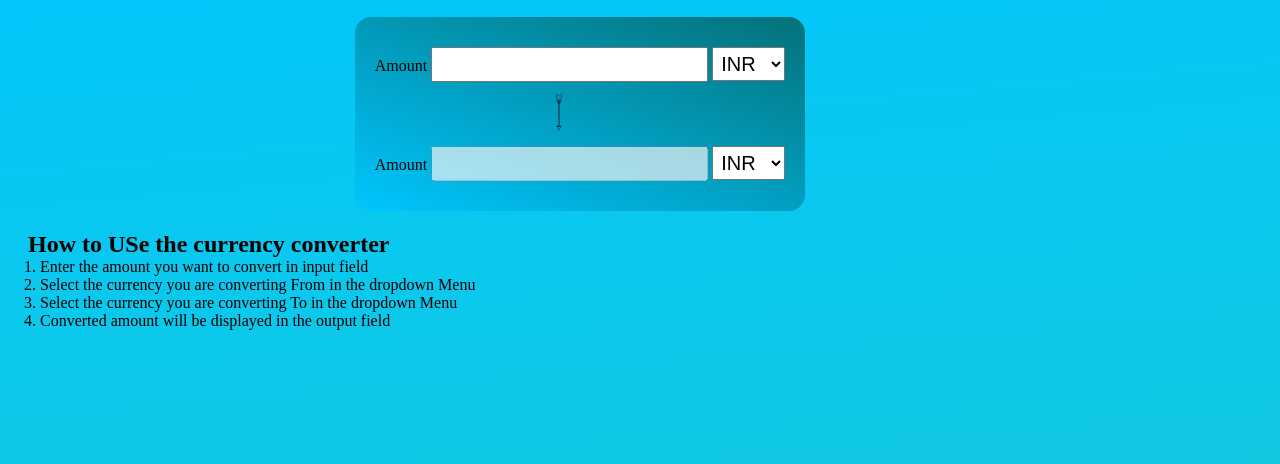
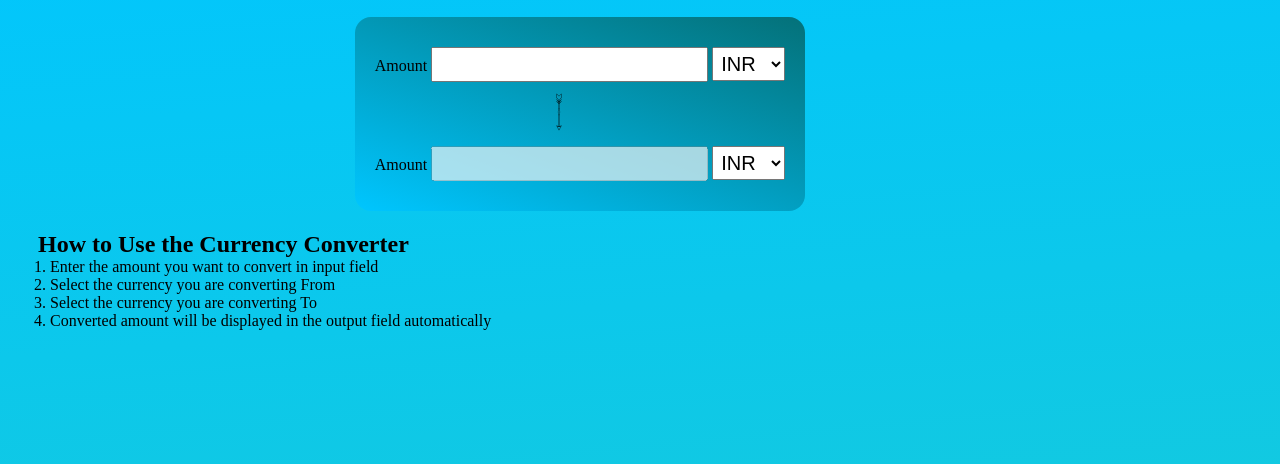
Before and after one commit to uday2005/assigments, a plain HTML site: page webdev/index.html in a window 1280 px wide. Shown: the part 96-560 px from the top of the page. Drawn offline with Linux system fonts and the light colour scheme; no server answers.

Commit message:
wrote some content in readme file

```diff
--- a/webdev/index.html
+++ b/webdev/index.html
@@ -36,12 +36,12 @@
     </div>
 
     <div class="info">
-        <h2 class="h2">How to USe the currency converter </h2>
+        <h2 class="h2">How to Use the Currency Converter </h2>
     <ol>
         <li>Enter the amount you want to convert in input field</li>
-        <li>Select the currency you are converting From in the dropdown Menu </li>
-        <li>Select the currency you are converting To in the dropdown Menu</li>
-        <li>Converted amount will be displayed in the output field</li>
+        <li>Select the currency you are converting From  </li>
+        <li>Select the currency you are converting To </li>
+        <li>Converted amount will be displayed in the output field automatically</li>
     </ol>
 
     </div>
--- a/webdev/style.css
+++ b/webdev/style.css
@@ -78,7 +78,7 @@ body {
 
 .info{
     margin-right:auto; /*space from right is 100percent */
-    margin-left:40px;
+    margin-left:50px;
     margin-top:20px;
 }
 
```
Also changed, not shown: 1 other file.
